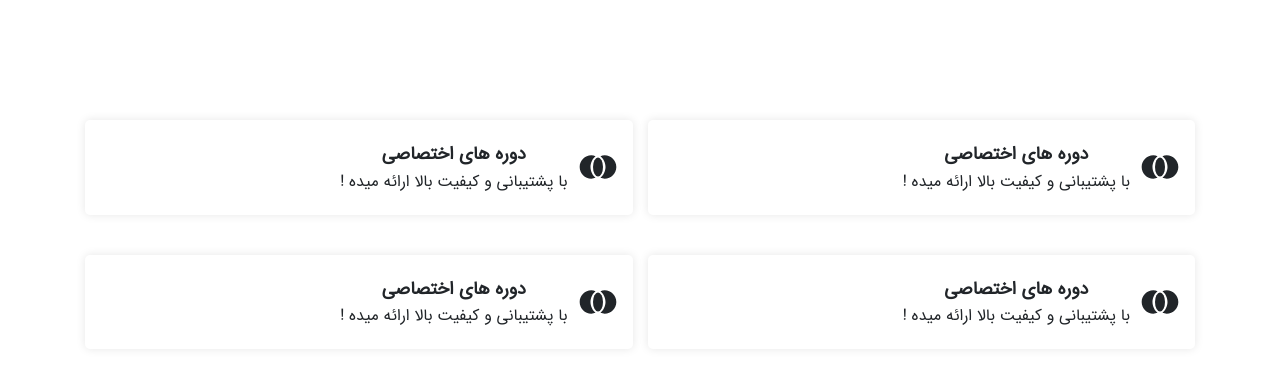
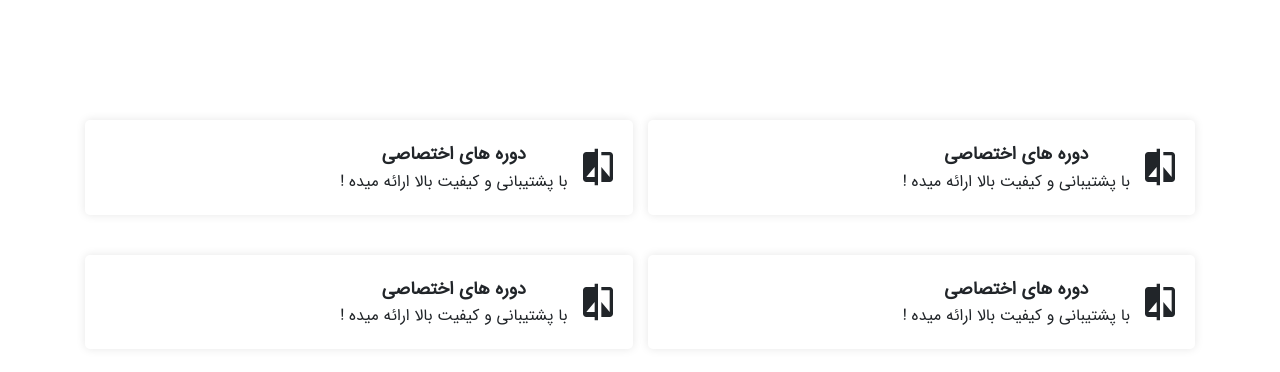
Before and after one commit to Alireza-hajizaki/Maktab84-Finally-Project-Alireza-Hajizaki, a React (Create React App) app: page / in a window 1280 px wide. Shown: the part 1425-1797 px from the top of the page. Built offline with nearby package versions, Linux system fonts and the light colour scheme; no server answers.

Commit message:
admin-category-page

```diff
--- a/src/Compnents/AboutUs/AboutUs.jsx
+++ b/src/Compnents/AboutUs/AboutUs.jsx
@@ -2,7 +2,7 @@ import React from 'react';
 import "./AboutUs.css";
 import SectionHeader from "../SectionHeader/SectionHeader";
 import AboutUsBox from '../AboutUsBox/AboutUsBox';
-import JoinFullIcon from '@mui/icons-material/JoinFull';
+import CompareIcon from '@mui/icons-material/Compare';
 
 
 const AboutUs = () => {
@@ -18,28 +18,28 @@ const AboutUs = () => {
                   <AboutUsBox
                   title="دوره های اختصاصی"
                   description="با پشتیبانی و کیفیت بالا ارائه میده  !"
-                  logo={<JoinFullIcon sx={{ fontSize: 40 }}/>}
+                  logo={<CompareIcon sx={{ fontSize: 40 }}/>}
                   />
                 </div>
                 <div className='col-6'>
                   <AboutUsBox
                   title="دوره های اختصاصی"
                   description="با پشتیبانی و کیفیت بالا ارائه میده  !"
-                  logo={<JoinFullIcon sx={{ fontSize: 40 }}/>}
+                  logo={<CompareIcon sx={{ fontSize: 40 }}/>}
                   />
                 </div>
                 <div className='col-6'>
                   <AboutUsBox
                   title="دوره های اختصاصی"
                   description="با پشتیبانی و کیفیت بالا ارائه میده  !"
-                  logo={<JoinFullIcon sx={{ fontSize: 40 }}/>}
+                  logo={<CompareIcon sx={{ fontSize: 40 }}/>}
                   />
                 </div>
                 <div className='col-6'>
                   <AboutUsBox
                   title="دوره های اختصاصی"
                   description="با پشتیبانی و کیفیت بالا ارائه میده  !"
-                  logo={<JoinFullIcon sx={{ fontSize: 40 }}/>}
+                  logo={<CompareIcon sx={{ fontSize: 40 }}/>}
                   />
                 </div>
 
--- a/src/Compnents/AdminPanel/Sidebar/Sidebar.jsx
+++ b/src/Compnents/AdminPanel/Sidebar/Sidebar.jsx
@@ -68,9 +68,9 @@ export default function Sidebar() {
             </a>
           </li>
           <li>
-            <a href="#">
+            <Link to="category">
               <span>دسته‌بندی‌ها</span>
-            </a>
+            </Link>
           </li>
           <li>
             <a href="#" onClick={logoutAdmin}>
--- /dev/null
+++ b/src/Pages/AdminPanel/Category/Category.jsx
@@ -0,0 +1,60 @@
+import React, { useEffect, useState } from 'react';
+import DataTable from '../../../Compnents/AdminPanel/DataTable/DataTable';
+import axios from 'axios';
+
+const Category = () => {
+
+    // const[categories , setCategories] = useState([]);
+
+    // useEffect(()=> {
+    //     const localStorageData = JSON.parse(localStorage.getItem('user'))
+    //     axios.get(`http://localhost:3001/v1/category`,{
+    //     headers:{
+    //         "Authorization" : `Bearer ${localStorageData.token}`
+    //     }
+    //     }).then(allCategory => {
+    //     console.log(allCategory);
+    //     })
+    // } ,[])
+
+  return (
+    <>
+      <DataTable title='دسته بندی ها'>
+        <table class="table">
+          <thead>
+            <tr>
+              <th>شناسه</th>
+              <th>عنوان</th>
+              <th>ویرایش</th>
+              <th>حذف</th>
+            </tr>
+          </thead>
+          <tbody>
+          <tr>
+                <td>1</td>
+                <td>برنامه نویسی فرانت اند</td>
+                <td>
+                  <button
+                    type="button"
+                    class="btn btn-primary edit-btn"
+                  >
+                    ویرایش
+                  </button>
+                </td>
+                <td>
+                  <button
+                    type="button"
+                    class="btn btn-danger delete-btn"
+                  >
+                    حذف
+                  </button>
+                </td>
+              </tr>
+          </tbody>
+        </table>
+      </DataTable>
+    </>
+    )
+}
+
+export default Category
--- a/src/Pages/AdminPanel/index.css
+++ b/src/Pages/AdminPanel/index.css
@@ -1,4 +1,4 @@
-* {
+/* * {
     margin: 0;
     padding: 0;
     outline: none;
@@ -12,7 +12,7 @@
   }
   a:hover {
     color: #000;
-  }
+  } */
   ul {
     margin: 0;
     padding: 0;
```
Also changed, not shown: src/router.js (+6 -5 lines).
